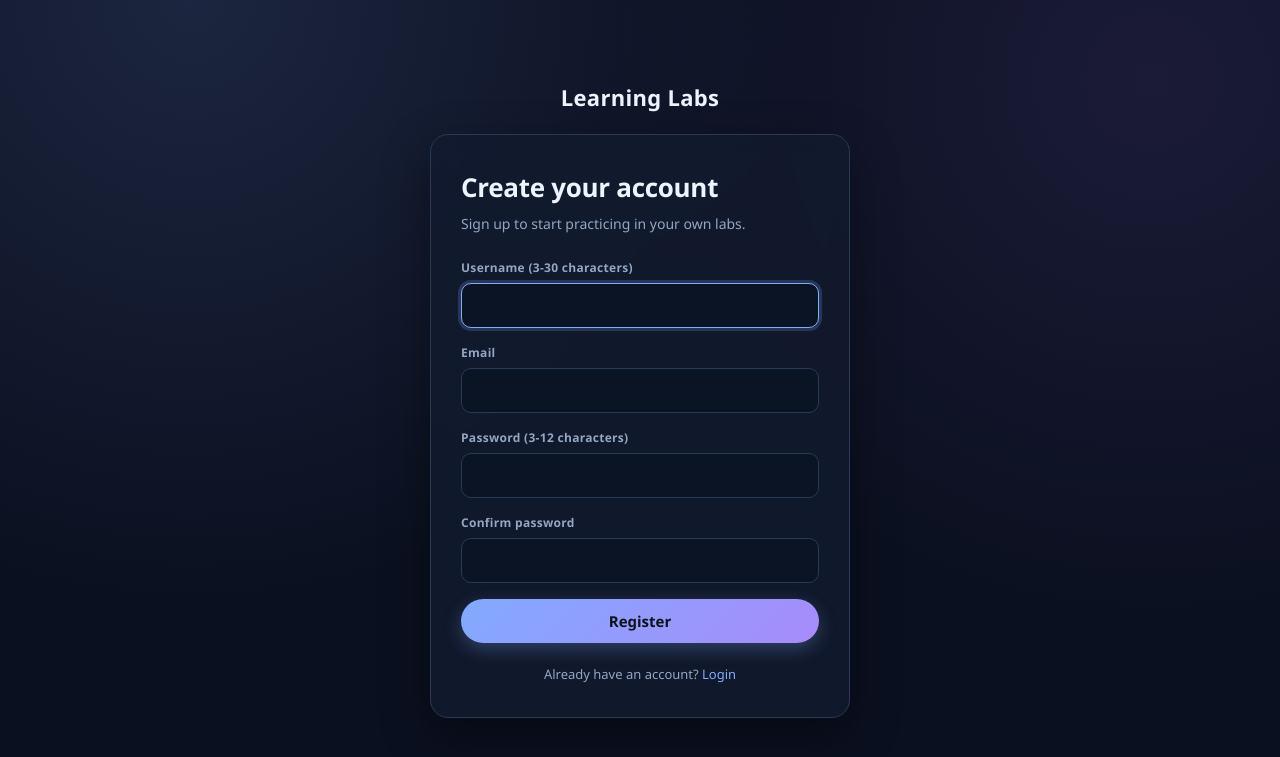
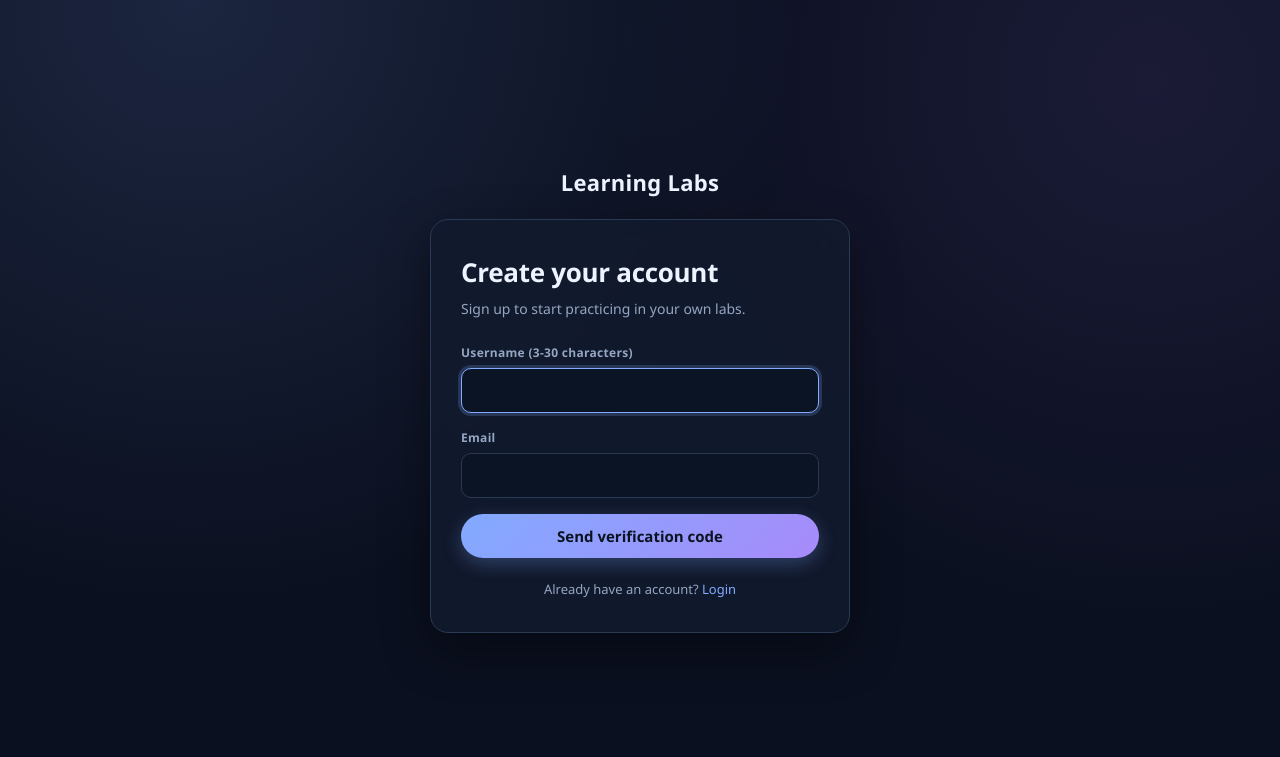
Before and after one commit to Manohar-1305/learning-portal, a Flask app: page /register in a window 1280 px wide. Shown: the top 757 px of the page. Run offline with Flask 3, Linux system fonts and the light colour scheme.

Commit message:
Update register.html

```diff
--- a/lab-Tested/templates/register.html
+++ b/lab-Tested/templates/register.html
@@ -1,5 +1,7 @@
-{% extends "auth_base.html" %} {% block title %}Register | Learning Labs{%
-endblock %} {% block content %}
+
+{% extends "auth_base.html" %}
+{% block title %}Register | Learning Labs{% endblock %}
+{% block content %}
 <h1>Create your account</h1>
 <p class="auth-sub">Sign up to start practicing in your own labs.</p>
 
@@ -8,58 +10,19 @@ endblock %} {% block content %}
 
   <div class="field">
     <label for="username">Username (3-30 characters)</label>
-    <input
-      id="username"
-      name="username"
-      type="text"
-      autocomplete="username"
-      minlength="3"
-      maxlength="30"
-      value="{{ request.form.get('username', '') }}"
-      required
-      autofocus
-    />
+    <input id="username" name="username" type="text"
+           autocomplete="username" minlength="3" maxlength="30"
+           value="{{ request.form.get('username', '') }}" required autofocus />
   </div>
 
   <div class="field">
     <label for="email">Email</label>
-    <input
-      id="email"
-      name="email"
-      type="email"
-      autocomplete="email"
-      value="{{ request.form.get('email', '') }}"
-      required
-    />
+    <input id="email" name="email" type="email"
+           autocomplete="email" value="{{ request.form.get('email', '') }}"
+           required />
   </div>
 
-  <div class="field">
-    <label for="password">Password (3-12 characters)</label>
-    <input
-      id="password"
-      name="password"
-      type="password"
-      autocomplete="new-password"
-      minlength="3"
-      maxlength="12"
-      required
-    />
-  </div>
-
-  <div class="field">
-    <label for="confirm">Confirm password</label>
-    <input
-      id="confirm"
-      name="confirm"
-      type="password"
-      autocomplete="new-password"
-      minlength="3"
-      maxlength="12"
-      required
-    />
-  </div>
-
-  <button class="auth-btn" type="submit">Register</button>
+  <button class="auth-btn" type="submit">Send verification code</button>
 </form>
 
 <p class="auth-switch">
```
